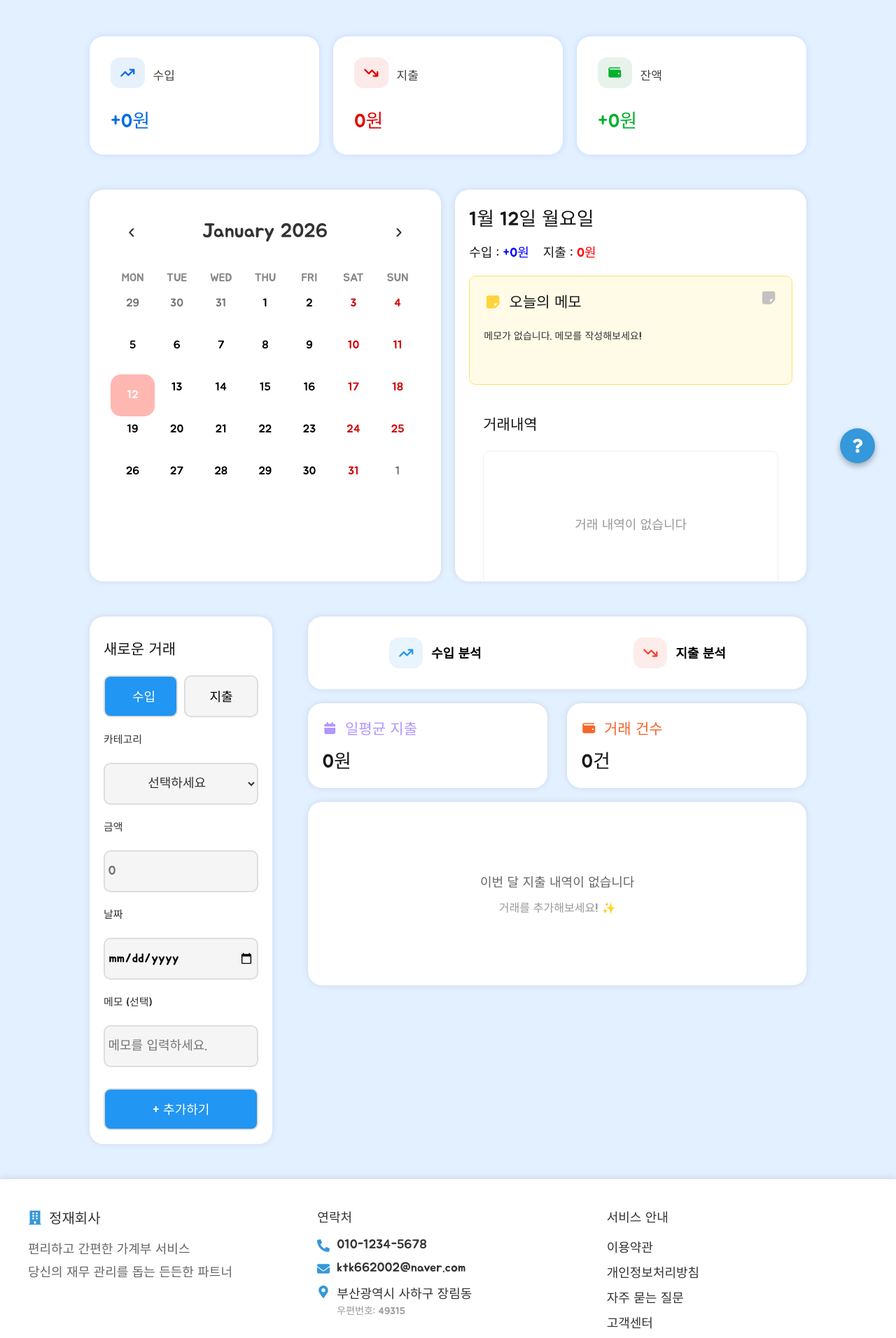
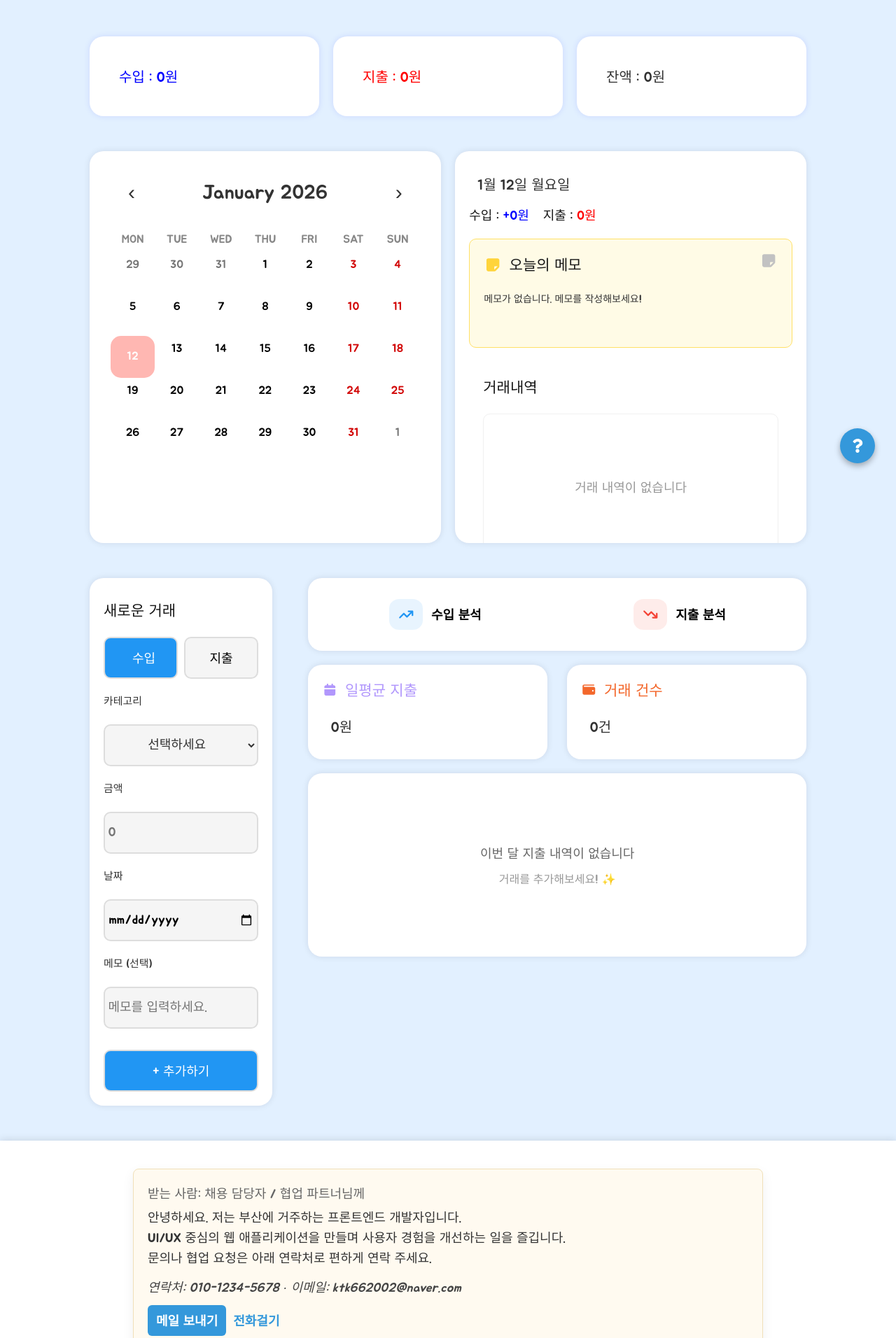
Before and after one commit to KimJungJae369/portfolio, a React (Vite) app: page / in a window 1280 px wide. Shown: the part 108-2020 px from the top of the page at 70% size. Built offline with nearby package versions, Linux system fonts and the light colour scheme; a web font is replaced by a local one.

Commit message:
20260315

```diff
--- /dev/null
+++ b/src/Portfolio/2. Section/AppContext.tsx
@@ -0,0 +1,71 @@
+import { createContext, useContext, useState, useCallback } from "react";
+import type {ReactNode} from 'react'
+
+interface Transaction{
+    id: number;
+    type : 'income' | 'expense';
+    amount : number;
+    description ? : string;
+    date?: string;
+    desc?: string;
+    category?: string;
+    memo?: string;
+    [key: string]: any;
+}
+
+interface AppState{
+    transactions : Transaction[];
+}
+
+interface AppContextType{
+    state : AppState;
+    setState : React.Dispatch<React.SetStateAction<AppState>>;
+    addTransaction: (transaction: Omit<Transaction, 'id'>) => void;
+    deleteTransaction: (id: number) => void;
+    updateTransaction: (id: number, updates: Partial<Transaction>) => void;
+}
+
+const AppContext = createContext<AppContextType | undefined>(undefined);
+
+export function AppProvider({children} : {children : ReactNode}){
+    const [state, setState] = useState<AppState>({
+        transactions : []
+    });
+
+    const addTransaction = useCallback((transaction: Omit<Transaction, 'id'>) => {
+        setState(prev => ({
+            ...prev,
+            transactions: [{ ...transaction, id: Date.now() } as Transaction, ...prev.transactions]
+        }));
+    }, []);
+
+    const deleteTransaction = useCallback((id: number) => {
+        setState(prev => ({
+            ...prev,
+            transactions: prev.transactions.filter(t => t.id !== id)
+        }));
+    }, []);
+
+    const updateTransaction = useCallback((id: number, updates: Partial<Transaction>) => {
+        setState(prev => ({
+            ...prev,
+            transactions: prev.transactions.map(t =>
+                t.id === id ? { ...t, ...updates } : t
+            )
+        }));
+    }, []);
+
+    return(
+        <AppContext.Provider value={{state, setState, addTransaction, deleteTransaction, updateTransaction}}>
+            {children}
+        </AppContext.Provider>
+    )
+}
+
+export function useAppContext(){
+    const context = useContext(AppContext);
+    if(!context){
+        throw new Error(`useAppContext must be used within an AppProvider`);
+    }
+    return context;
+}
--- /dev/null
+++ b/src/Portfolio/2. Section/Section.css
@@ -0,0 +1,53 @@
+.MainMenu{
+    margin-top: 50px;
+    display: flex;
+    flex-direction: row;
+    justify-content: space-evenly;
+    gap: 0;
+}
+
+.itemStyle{
+    width: 60%;
+    padding : 30px;
+    background-color: white;
+    border-radius: 20px;
+    box-shadow: 0 0 10px rgba(22, 5, 253, 0.1);
+    float: left;
+    box-sizing: border-box;
+}
+
+.itemStyle:nth-child(2){
+    margin: 0 20px;
+}
+
+.itemIcon{
+    display: flex;
+}
+
+h2{
+    margin: 12px;
+    font-size: 20px;
+    color: #333;
+    display: inline-block;
+    vertical-align: middle;
+    align-items: center;
+}
+
+@media screen and (max-width: 768px){
+    .MainMenu{
+        margin-top: 30px;
+        flex-direction: column;
+        gap: 20px;
+    }
+
+    .itemStyle{
+        width: 100%;
+        padding : 20px;
+        float: none;
+        box-sizing: border-box;
+    }
+
+    .itemStyle:nth-child(2){
+        margin: 0;
+    }
+}
--- a/src/Portfolio/2. Section/Section.tsx
+++ b/src/Portfolio/2. Section/Section.tsx
@@ -1,91 +1,66 @@
-import React, { useState, useEffect } from 'react'
-// 아이콘
-import { FontAwesomeIcon } from '@fortawesome/react-fontawesome';
-import { faArrowTrendUp, faArrowTrendDown, faWallet } from '@fortawesome/free-solid-svg-icons';
-import { useAppContext } from '../../context/AppContext';
+import {useState, useEffect} from 'react'
+import {useAppContext} from './AppContext'
+import './Section.css'
 
-// 화면 크기 감지 hook
-function useWindowSize() {
+function useWindowSize(){
+    // 윈도우 사이즈 상태 관리
         const [windowSize, setWindowSize] = useState({
-        width: typeof window !== 'undefined' ? window.innerWidth : 1200,
+            width : typeof window !== 'undefined' ? window.innerWidth : 0,
         });
 
+    // 컴포넌트가 마운트될 때와 윈도우 사이즈가 변경될 때마다 이벤트 리스너 등록
     useEffect(() => {
-        function handleResize() {
+        function clickHandler(){
             setWindowSize({
-                width: window.innerWidth,
-            });
+                width : window.innerWidth
+            })
     }
 
-        window.addEventListener('resize', handleResize);
-        handleResize();
-
-        return () => window.removeEventListener('resize', handleResize);
+        // 윈도우 사이즈 변경 이벤트 리스너 등록
+        window.addEventListener('resize', clickHandler);
+        return () => window.removeEventListener('resize', clickHandler);
     }, []);
-
     return windowSize;
 }
 
-export default function Section() {
-    const { state } = useAppContext();
-    const { width } = useWindowSize();
-    const isMobile = width < 768;
 
-    // 수입, 지출, 잔액 계산
+
+
+
+export default function Article(){
+    const {state} = useAppContext();
+    const {width} = useWindowSize();
+    void width;
+
+
+    // 수입 총액
     const totalIncome = state.transactions
-        .filter((t: any) => t.type === 'income')
-        .reduce((sum: number, t: any) => sum + t.amount, 0);
+        .filter(t => t.type === 'income')
+        .reduce((sum, t) => sum + t.amount, 0);
 
+    // 지출 총액
     const totalExpense = state.transactions
-        .filter((t: any) => t.type === 'expense')
-        .reduce((sum: number, t: any) => sum + t.amount, 0);
+        .filter(t => t.type === 'expense')
+        .reduce((sum, t) => sum - t.amount, 0);
 
-    const balance = totalIncome + totalExpense;
-    const MainMenu = {
-        marginTop : isMobile ? '30px' : '50px',
-        display : 'flex',
-        flexDirection: isMobile ? 'column' as 'column' : 'row' as 'row',
-        justifyContent : 'space-evenly',
-        gap: isMobile ? '20px' : '0',
-    }
-
-    const itemstyle = {
-        width : isMobile ? '100%' : '60%',
-        padding : isMobile ? 20 : 30,
-        backgroundColor : 'white',
-        borderRadius : 20,
-        boxShadow : '0 0 10px rgba(22, 5, 253, 0.1)',
-        float : isMobile ? 'none' as 'none' : 'left' as 'left',
-        boxSizing: 'border-box' as 'border-box',
-    }
-
-    const itemicon = {
-         display : 'flex',
-    }
-  return (
-    <div style={MainMenu}>
-        <div style={itemstyle}>
-            <div style={itemicon}>
-                <FontAwesomeIcon icon={faArrowTrendUp} style={{ color: "#006be6ff", padding : 13, backgroundColor : 'rgba(26, 115, 232, 0.1)', borderRadius : '30%'}} />
-                <span style={{margin : '12px', fontSize : '17px', color : '#414040ff', display : 'inline-block', verticalAlign : 'middle', alignItems: 'center'}}>수입</span>
+    // 잔액
+    const balance = totalIncome - totalExpense;
+    return(
+        <div className="MainMenu">
+            <div className="itemStyle">
+                <div className="itemIcon">
+                    <h2 style={{ color: 'blue' }}>수입 : {totalIncome}원</h2>
                 </div>
-            <h2 style={{color : '#006be6ff', paddingTop : 20,}}>+{totalIncome.toLocaleString()}원</h2>
             </div>
 
-         <div style={{...itemstyle, margin : isMobile ? '0' : '0 20px'}}>
-           <div style={itemicon}>
-                 <FontAwesomeIcon icon={faArrowTrendDown} style={{ color: "#e60000ff", padding : 13, backgroundColor : 'rgba(217, 48, 37, 0.1)', borderRadius : '30%'}} />
-                <span style={{margin : '12px', fontSize : '17px', color : '#414040ff', display : 'inline-block', verticalAlign : 'middle', alignItems: 'center'}}>지출</span>
+            <div className="itemStyle">
+                <div className="itemIcon">
+                    <h2 style={{color : 'red'}}>지출 : {totalExpense}원</h2>
                 </div>
-            <h2 style={{color : '#e60000ff', paddingTop : 20,}}>{totalExpense.toLocaleString()}원</h2>
             </div>
 
-         <div style={itemstyle}>
-            <div style={itemicon}>
-                <FontAwesomeIcon icon={faWallet} style={{ color: "#00b12cff", padding : 13,  backgroundColor : 'rgba(24, 128, 56, 0.1)', borderRadius : '30%'}} />
-                <span style={{margin : '12px', fontSize : '17px', color : '#414040ff', display : 'inline-block', verticalAlign : 'middle', alignItems: 'center'}}>잔액</span>
-            </div>
-            <h2 style={{color : '#00b12cff', paddingTop : 20,}}>{balance >= 0 ? '+' : ''}{balance.toLocaleString()}원</h2>
+            <div className="itemStyle">
+                <h2>잔액 : {balance}원</h2>
             </div>
         </div>
     )
--- a/src/Portfolio/3. Article/Article.tsx
+++ b/src/Portfolio/3. Article/Article.tsx
@@ -4,7 +4,7 @@ import 'react-calendar/dist/Calendar.css';
 import './CalendarStyle.css';
 import { FontAwesomeIcon } from '@fortawesome/react-fontawesome';
 import { faStickyNote, faTrash } from '@fortawesome/free-solid-svg-icons';
-import { useAppContext } from '../../context/AppContext';
+import { useAppContext } from '../2. Section/AppContext';
 
 type Value = Date | null | [Date | null, Date | null];
 
--- a/src/Portfolio/4. Article2/Article2.tsx
+++ b/src/Portfolio/4. Article2/Article2.tsx
@@ -1,7 +1,7 @@
 import React, { useState, useEffect } from 'react';
 import { FontAwesomeIcon } from '@fortawesome/react-fontawesome';
 import { faArrowTrendUp, faArrowTrendDown, faWallet, faCalendar } from '@fortawesome/free-solid-svg-icons';
-import { useAppContext } from '../../context/AppContext';
+import { useAppContext } from '../2. Section/AppContext';
 
 // 화면 크기 감지 hook
 function useWindowSize() {
--- a/src/Portfolio/5. Footer/Footer.tsx
+++ b/src/Portfolio/5. Footer/Footer.tsx
@@ -15,6 +15,41 @@ const Footer = () => {
         maxWidth: '1200px',
         margin: '0 auto'
       }}>
+        {/* 편지형 소개 카드 (추가) */}
+        <div style={{
+          background: '#fffaf0',
+          border: '1px solid #f0e0b8',
+          padding: '20px',
+          borderRadius: '8px',
+          margin: '0 auto 30px',
+          maxWidth: '900px',
+          fontFamily: "'Georgia', 'Times New Roman', serif",
+          color: '#333',
+          boxShadow: '0 6px 18px rgba(0,0,0,0.06)'
+        }}>
+          <p style={{ margin: '0 0 8px', color: '#666' }}>받는 사람: 채용 담당자 / 협업 파트너님께</p>
+          <p style={{ margin: '0 0 12px', lineHeight: '1.6' }}>
+            안녕하세요. 저는 부산에 거주하는 프론트엔드 개발자입니다.<br />
+            UI/UX 중심의 웹 애플리케이션을 만들며 사용자 경험을 개선하는 일을 즐깁니다.<br />
+            문의나 협업 요청은 아래 연락처로 편하게 연락 주세요.
+          </p>
+          <p style={{ margin: '0', fontStyle: 'italic', color: '#444' }}>
+            연락처: <strong>010-1234-5678</strong> · 이메일: <strong>ktk662002@naver.com</strong>
+          </p>
+          <div style={{ marginTop: '12px', display: 'flex', gap: '10px', alignItems: 'center' }}>
+            <a href="mailto:ktk662002@naver.com?subject=포트폴리오%20문의&body=안녕하세요%2C%20포트폴리오를%20보고%20연락드립니다." style={{
+              backgroundColor: '#3498db',
+              color: 'white',
+              padding: '8px 12px',
+              borderRadius: '6px',
+              textDecoration: 'none',
+              fontWeight: 600
+            }}>메일 보내기</a>
+            <a href="tel:01012345678" style={{ color: '#3498db', textDecoration: 'none', fontWeight: 600 }}>전화걸기</a>
+          </div>
+          <p style={{ marginTop: '14px', textAlign: 'right', fontWeight: 700 }}>— ktk662002</p>
+        </div>
+
         {/* 상단 섹션: 3단 컬럼 */}
         <div style={{
           display: 'flex',
--- a/src/Portfolio/App.jsx
+++ b/src/Portfolio/App.jsx
@@ -1,6 +1,6 @@
 import React from 'react'
 import Wrap from './Wrap'
-import Footer from './5. Footer/footer'
+import Footer from './5. Footer/Footer'
 
 
 export default function App() {
--- a/src/Portfolio/Wrap.jsx
+++ b/src/Portfolio/Wrap.jsx
@@ -1,9 +1,11 @@
-import React from 'react'
+// 연결
 import Header from './1. Header/Header'
 import Section from './2. Section/Section'
 import Article from './3. Article/Article'
 import Article2 from './4. Article2/Article2'
-import { AppProvider } from '../context/AppContext'
+
+// Context API
+import { AppProvider } from './2. Section/AppContext'
 
 
 
--- a/src/context/AppContext.jsx
+++ /dev/null
@@ -1,55 +0,0 @@
-import React, { createContext, useReducer, useContext } from 'react';
-
-const AppContext = createContext();
-
-const initialState = {
-  transactions: []
-};
-
-const reducer = (state, action) => {
-  switch (action.type) {
-    case 'ADD_TRANSACTION':
-      return {
-        ...state,
-        transactions: [action.payload, ...state.transactions]
-      };
-    case 'DELETE_TRANSACTION':
-      return {
-        ...state,
-        transactions: state.transactions.filter(t => t.id !== action.payload)
-      };
-    case 'UPDATE_TRANSACTION':
-      return {
-        ...state,
-        transactions: state.transactions.map(t =>
-          t.id === action.payload.id ? { ...t, ...action.payload.updates } : t
-        )
-      };
-    default:
-      return state;
-  }
-};
-
-export const AppProvider = ({ children }) => {
-  const [state, dispatch] = useReducer(reducer, initialState);
-
-  const addTransaction = (transaction) => {
-    dispatch({ type: 'ADD_TRANSACTION', payload: { ...transaction, id: Date.now() } });
-  };
-
-  const deleteTransaction = (id) => {
-    dispatch({ type: 'DELETE_TRANSACTION', payload: id });
-  };
-
-  const updateTransaction = (id, updates) => {
-    dispatch({ type: 'UPDATE_TRANSACTION', payload: { id, updates } });
-  };
-
-  return (
-    <AppContext.Provider value={{ state, addTransaction, deleteTransaction, updateTransaction }}>
-      {children}
-    </AppContext.Provider>
-  );
-};
-
-export const useAppContext = () => useContext(AppContext);
```
Also changed, not shown: src/Portfolio/1. Header/Header.tsx (+6 -6 lines), 3 other files (tests, documents, lock files or other folders). Lines whose indentation alone changed are shown as unchanged.
